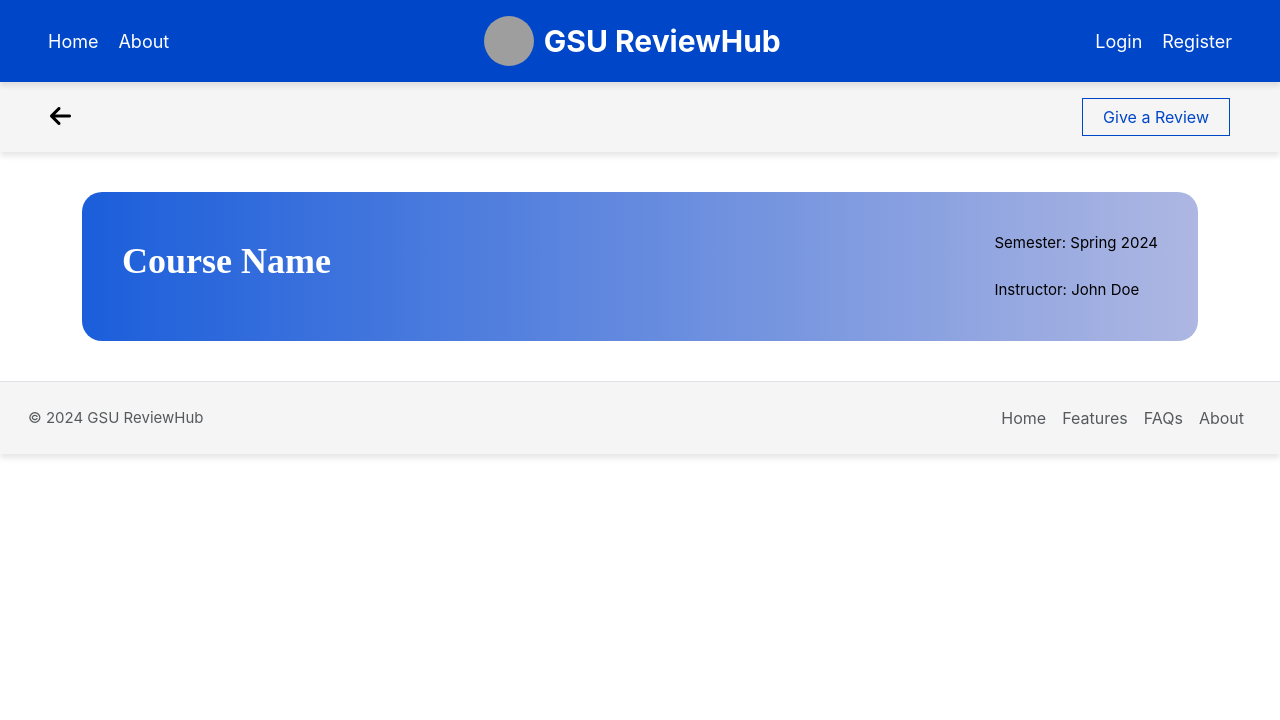
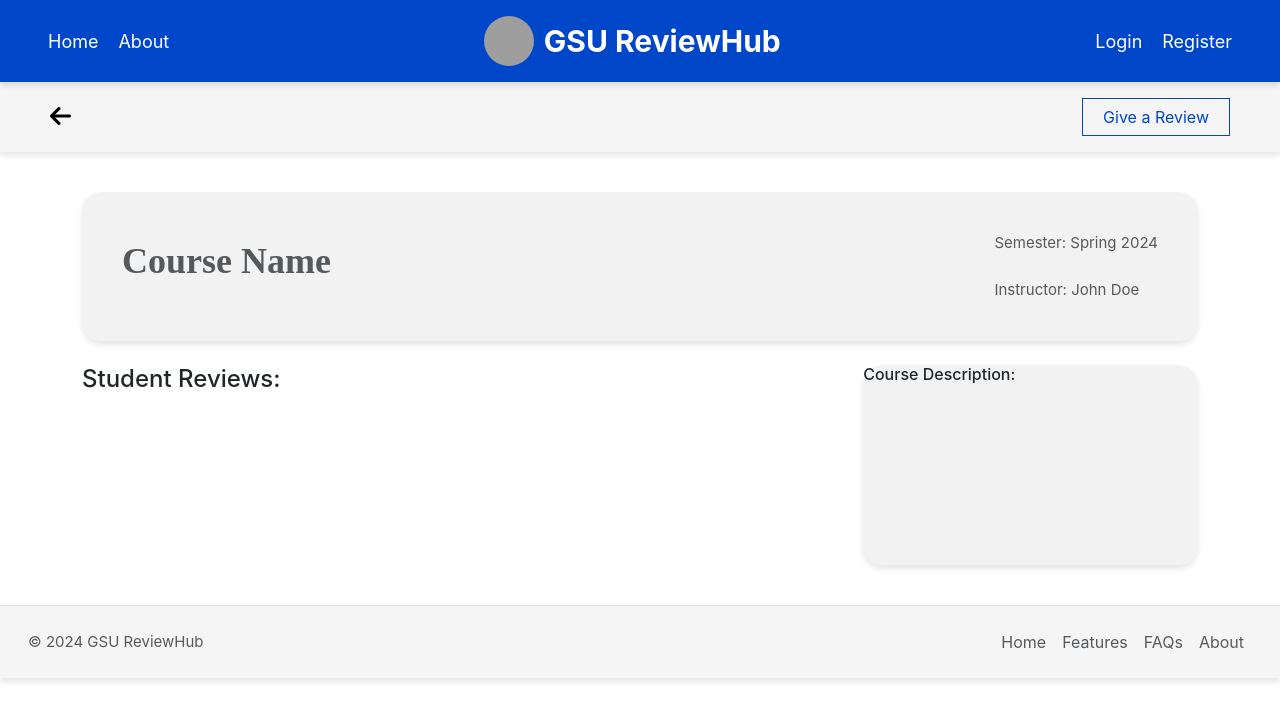
Before and after one commit to minhle28/GSU_ReviewHub, a React (Create React App) app in the folder client/: page /courses-details/1 in a window 1280 px wide. Shown: the top 720 px of the page. Built offline with nearby package versions, Linux system fonts and the light colour scheme; grey boxes are pictures that could not be loaded.

Commit message:
added liitle things

```diff
--- a/client/src/pages/courses-details/courses-details.css
+++ b/client/src/pages/courses-details/courses-details.css
@@ -41,14 +41,34 @@
     justify-content: space-between;
     align-items: flex-start;
     padding: 40px;
-    background: linear-gradient(to left, #AEB7E2, #1b5edb); /* Example gradient */
+    background: rgba(223, 223, 223, 0.402) ;
+    box-shadow: 0px 4px 6px rgba(0, 0, 0, 0.1);
+    /*background: linear-gradient(to left, #F9F6EE, #1b5edb);  Example gradient */
     border-radius: 20px;
 }
 
 .coursesdetails-container h2 {
-    color: white;
+    color: var(--bs-secondary-color) !important;
+    /*color: #F9F6EE;*/
 }
 
 .coursesdetails-container p {
-    color: black;
+    color: var(--bs-secondary-color) !important;
 }
+
+.main-review-container {
+    display: flex;
+    flex-direction: row;
+}
+
+.student-review {
+    width: 70%;
+}
+
+.course-description {
+    width: 30%;
+    height: 200px;
+    background-color: rgba(223, 223, 223, 0.402);
+    box-shadow: 0px 4px 6px rgba(0, 0, 0, 0.1);
+    border-radius: 20px;
+}
--- a/client/src/pages/courses-details/index.jsx
+++ b/client/src/pages/courses-details/index.jsx
@@ -18,16 +18,18 @@ export const CoursesDetails = () => {
                         <h2>Course Name</h2>
                         <div className="details">
                             <p>Semester: Spring 2024</p>
-                            <br/>
+                            <br />
                             <p>Instructor: John Doe</p>
                         </div>
                     </div>
+                    <br />
 
                     <div className='main-review-container'>
                         <div className='student-review'>
-
+                            <h4>Student Reviews:</h4>
                         </div>
                         <div className='course-description'>
+                            <h6>Course Description:</h6>
 
                         </div>
                     </div>
--- a/client/src/pages/home/home.css
+++ b/client/src/pages/home/home.css
@@ -108,6 +108,7 @@ button.ModalButtonLink__StyledButton-sc-1soj3zs-0 {
     padding: 14px 22px;
     display: block;
     overflow: hidden;
+    border-radius: 5px;
 }
 
 .HomepageCTA__StyledHomepageCTA-sc-1cz1lmf-0 button span {
```
